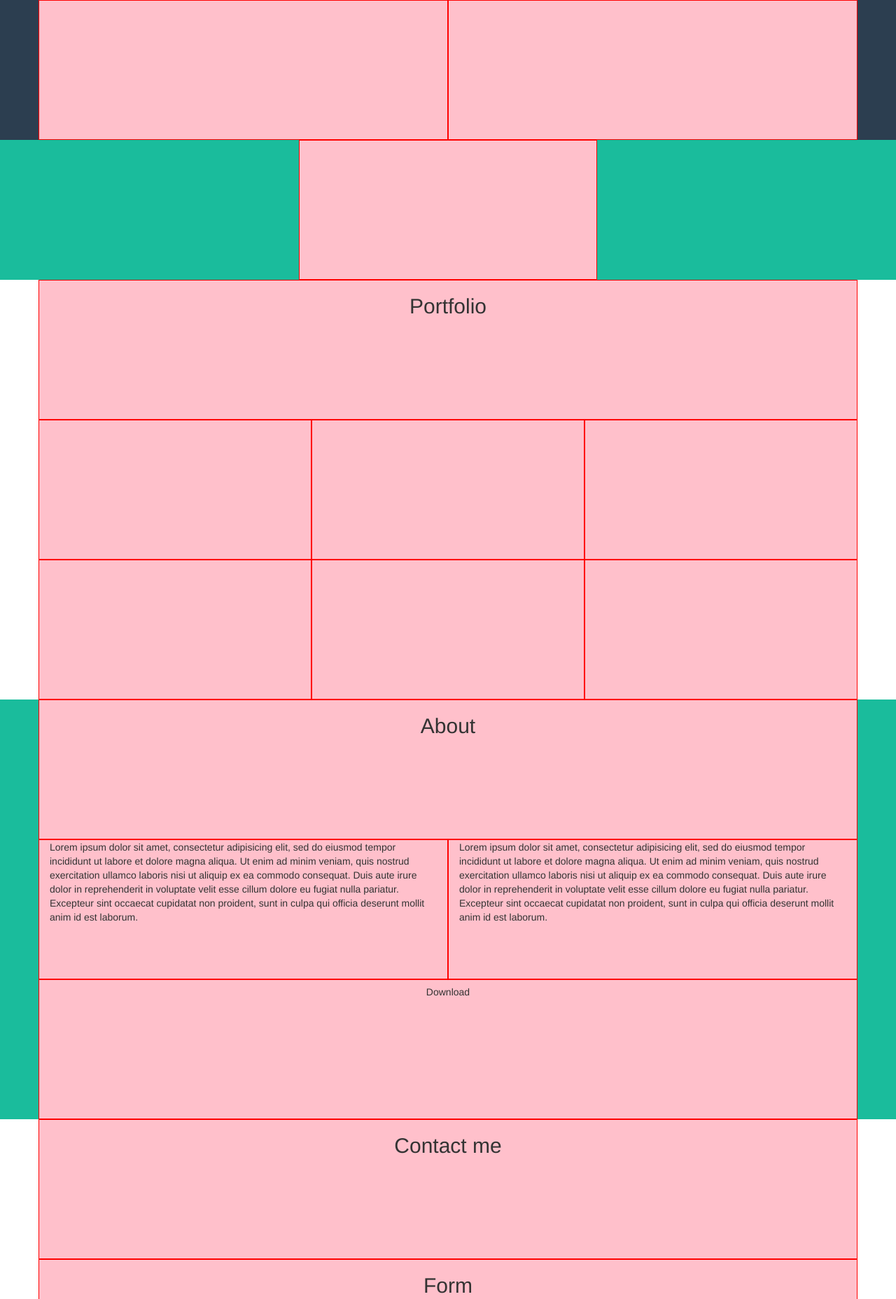
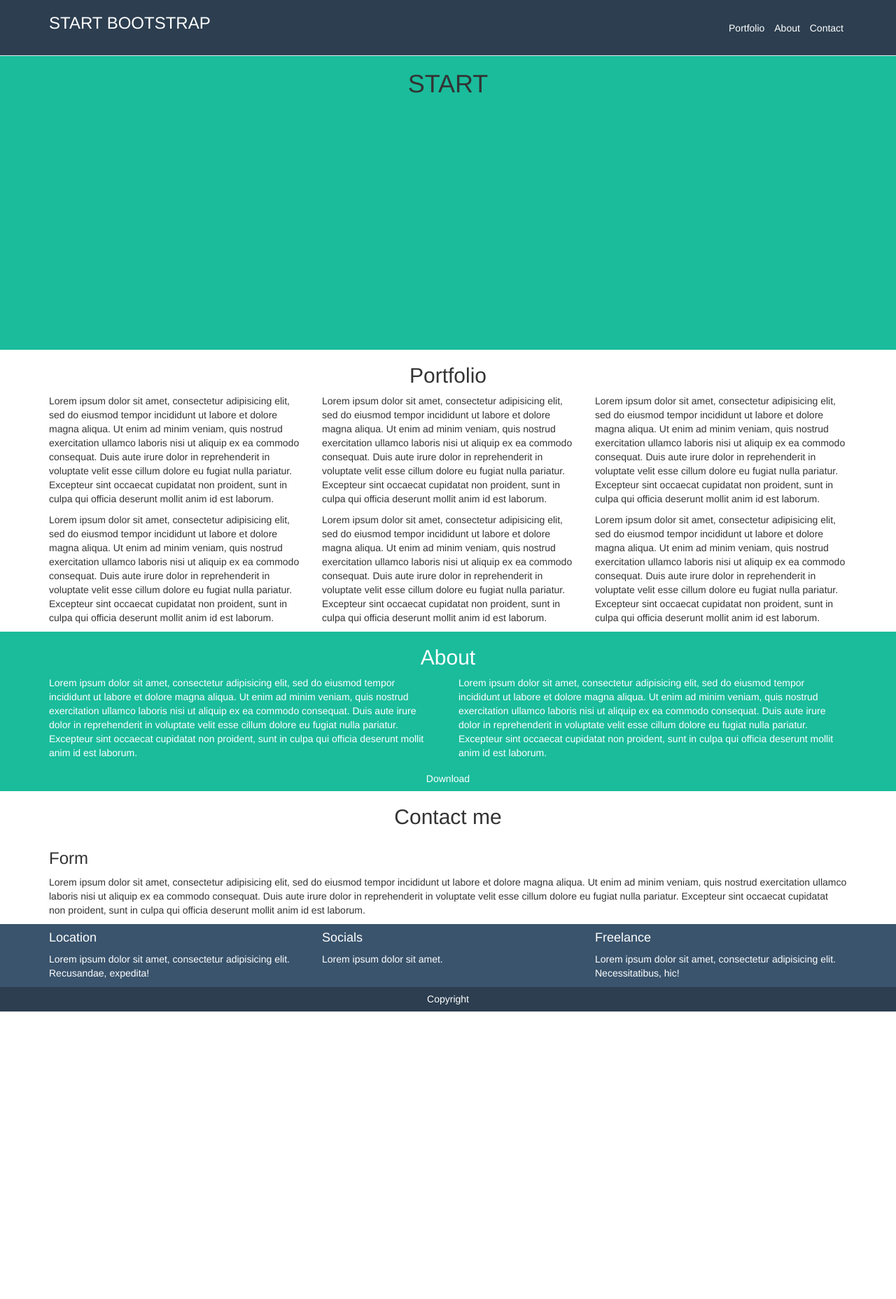
Before and after one commit to lorismatteri/html-css-bootstrap-freelancer, a plain HTML site: page index.html in a window 1280 px wide. Shown: the top 1857 px of the page at 70% size. After the commit the page ends 1446 px from the top, so only its background shows below. Drawn offline with nearby package versions, Linux system fonts and the light colour scheme.

Commit message:
Struttura definitiva
tolto debug e dato contenuto/altezza ai blocchi, navbar resa responsive

```diff
--- a/css/style.css
+++ b/css/style.css
@@ -4,18 +4,57 @@
   border: 1px solid red;
 }
 
-#navbar {
-  background: #2C3E50;
+#site_header {
+  height: 500px;
+  background: #1ABC9C;
 }
 
-#site_header {
-  background: #1ABC9C;
+.mt_80 {
+  margin-top: 80px;
+}
+
+#nav_bar {
+  background: #2C3E50;
+  height: 80px;
+  line-height: 80px;
+}
+
+#nav_bar h3 {
+  color: white;
+}
+
+#nav_bar li {
+  color: white;
+}
+
+#nav_bar span {
+  display: none;
 }
 
 #about {
   background: #1ABC9C;
+  color: white;
 }
 
 #site_footer {
   background: #3A546D;
+  color: white;
 }
+
+#copy {
+  background: #2C3E50;
+}
+
+@media screen and (max-width: 767px) {
+  #nav_bar ul {
+    display: none;
+  }
+
+  #nav_bar span {
+    display: inline-block;
+    font-size: 1.5em;
+    padding: 5px;
+    border: 1px solid white;
+    border-radius: 10%;
+  }
+}
--- a/index.html
+++ b/index.html
@@ -8,19 +8,28 @@
     <link rel="stylesheet" href="https://maxcdn.bootstrapcdn.com/bootstrap/3.3.7/css/bootstrap.min.css" integrity="sha384-BVYiiSIFeK1dGmJRAkycuHAHRg32OmUcww7on3RYdg4Va+PmSTsz/K68vbdEjh4u" crossorigin="anonymous">
     <link rel="stylesheet" href="css/style.css">
   </head>
-  <body class="debug">
+  <body>
 
     <header id="site_header">
 
-      <nav id="navbar">
+      <nav id="nav_bar" class="navbar navbar-default navbar-fixed-top">
         <div class="container">
 
           <div class="row">
 
-            <div class="col-lg-6 col-sm-6 col-xs-12">
+            <div class="col-lg-6 col-sm-6 col-xs-6">
+              <h3 class="text-uppercase">Start Bootstrap</h3>
+            </div>
 
-            </div>
-            <div class="col-lg-6 col-sm-6 col-xs-12">
+            <div class="col-lg-6 col-sm-6 col-xs-6 text-right">
+
+              <ul class="list-inline">
+                <li class="list-inline-item">Portfolio</li>
+                <li class="list-inline-item">About</li>
+                <li class="list-inline-item">Contact</li>
+              </ul>
+
+              <span class="glyphicon glyphicon-menu-hamburger"></span>
 
             </div>
           </div>
@@ -31,10 +40,10 @@
 
       <div class="container-fluid">
 
-        <div class="row">
+        <div class="row mt_80">
 
           <div class="col-lg-offset-4 col-lg-4 col-sm-offset-2 col-sm-8 col-xs-12">
-
+            <h1 class="text-center">START</h1>
           </div>
 
         </div>
@@ -63,22 +72,22 @@
           <div class="row">
 
             <div class="col-lg-4 col-sm-6 col-xs-12">
-
+              <p>Lorem ipsum dolor sit amet, consectetur adipisicing elit, sed do eiusmod tempor incididunt ut labore et dolore magna aliqua. Ut enim ad minim veniam, quis nostrud exercitation ullamco laboris nisi ut aliquip ex ea commodo consequat. Duis aute irure dolor in reprehenderit in voluptate velit esse cillum dolore eu fugiat nulla pariatur. Excepteur sint occaecat cupidatat non proident, sunt in culpa qui officia deserunt mollit anim id est laborum.</p>
             </div>
             <div class="col-lg-4 col-sm-6 col-xs-12">
-
+              <p>Lorem ipsum dolor sit amet, consectetur adipisicing elit, sed do eiusmod tempor incididunt ut labore et dolore magna aliqua. Ut enim ad minim veniam, quis nostrud exercitation ullamco laboris nisi ut aliquip ex ea commodo consequat. Duis aute irure dolor in reprehenderit in voluptate velit esse cillum dolore eu fugiat nulla pariatur. Excepteur sint occaecat cupidatat non proident, sunt in culpa qui officia deserunt mollit anim id est laborum.</p>
             </div>
             <div class="col-lg-4 col-sm-6 col-xs-12">
-
+              <p>Lorem ipsum dolor sit amet, consectetur adipisicing elit, sed do eiusmod tempor incididunt ut labore et dolore magna aliqua. Ut enim ad minim veniam, quis nostrud exercitation ullamco laboris nisi ut aliquip ex ea commodo consequat. Duis aute irure dolor in reprehenderit in voluptate velit esse cillum dolore eu fugiat nulla pariatur. Excepteur sint occaecat cupidatat non proident, sunt in culpa qui officia deserunt mollit anim id est laborum.</p>
             </div>
             <div class="col-lg-4 col-sm-6 col-xs-12">
-
+              <p>Lorem ipsum dolor sit amet, consectetur adipisicing elit, sed do eiusmod tempor incididunt ut labore et dolore magna aliqua. Ut enim ad minim veniam, quis nostrud exercitation ullamco laboris nisi ut aliquip ex ea commodo consequat. Duis aute irure dolor in reprehenderit in voluptate velit esse cillum dolore eu fugiat nulla pariatur. Excepteur sint occaecat cupidatat non proident, sunt in culpa qui officia deserunt mollit anim id est laborum.</p>
             </div>
             <div class="col-lg-4 col-sm-6 col-xs-12">
-
+              <p>Lorem ipsum dolor sit amet, consectetur adipisicing elit, sed do eiusmod tempor incididunt ut labore et dolore magna aliqua. Ut enim ad minim veniam, quis nostrud exercitation ullamco laboris nisi ut aliquip ex ea commodo consequat. Duis aute irure dolor in reprehenderit in voluptate velit esse cillum dolore eu fugiat nulla pariatur. Excepteur sint occaecat cupidatat non proident, sunt in culpa qui officia deserunt mollit anim id est laborum.</p>
             </div>
             <div class="col-lg-4 col-sm-6 col-xs-12">
-
+              <p>Lorem ipsum dolor sit amet, consectetur adipisicing elit, sed do eiusmod tempor incididunt ut labore et dolore magna aliqua. Ut enim ad minim veniam, quis nostrud exercitation ullamco laboris nisi ut aliquip ex ea commodo consequat. Duis aute irure dolor in reprehenderit in voluptate velit esse cillum dolore eu fugiat nulla pariatur. Excepteur sint occaecat cupidatat non proident, sunt in culpa qui officia deserunt mollit anim id est laborum.</p>
             </div>
 
           </div>
@@ -133,7 +142,8 @@
 
           <div class="row">
             <div class="col-lg-12 col-sm-12 col-xs-12">
-              <h2 class="text-center">Form</h2>
+              <h3>Form</h3>
+              <p>Lorem ipsum dolor sit amet, consectetur adipisicing elit, sed do eiusmod tempor incididunt ut labore et dolore magna aliqua. Ut enim ad minim veniam, quis nostrud exercitation ullamco laboris nisi ut aliquip ex ea commodo consequat. Duis aute irure dolor in reprehenderit in voluptate velit esse cillum dolore eu fugiat nulla pariatur. Excepteur sint occaecat cupidatat non proident, sunt in culpa qui officia deserunt mollit anim id est laborum.</p>
             </div>
           </div>
           <!-- /FORM -->
@@ -154,19 +164,22 @@
 
           <div class="col-lg-4 col-sm-4 col-xs-12">
             <h4>Location</h4>
+            <p>Lorem ipsum dolor sit amet, consectetur adipisicing elit. Recusandae, expedita!</p>
           </div>
           <div class="col-lg-4 col-sm-4 col-xs-12">
             <h4>Socials</h4>
+            <p>Lorem ipsum dolor sit amet.</p>
           </div>
           <div class="col-lg-4 col-sm-4 col-xs-12">
             <h4>Freelance</h4>
+            <p>Lorem ipsum dolor sit amet, consectetur adipisicing elit. Necessitatibus, hic!</p>
           </div>
 
         </div>
 
       </div>
 
-      <div class="container">
+      <div id="copy" class="container-fluid">
 
         <div class="row">
 
```
